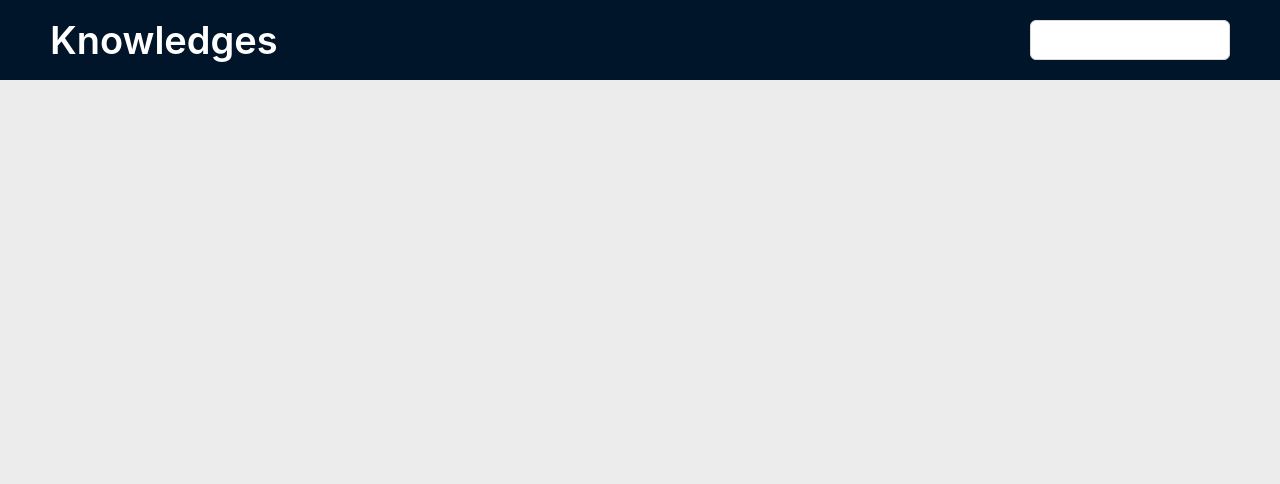
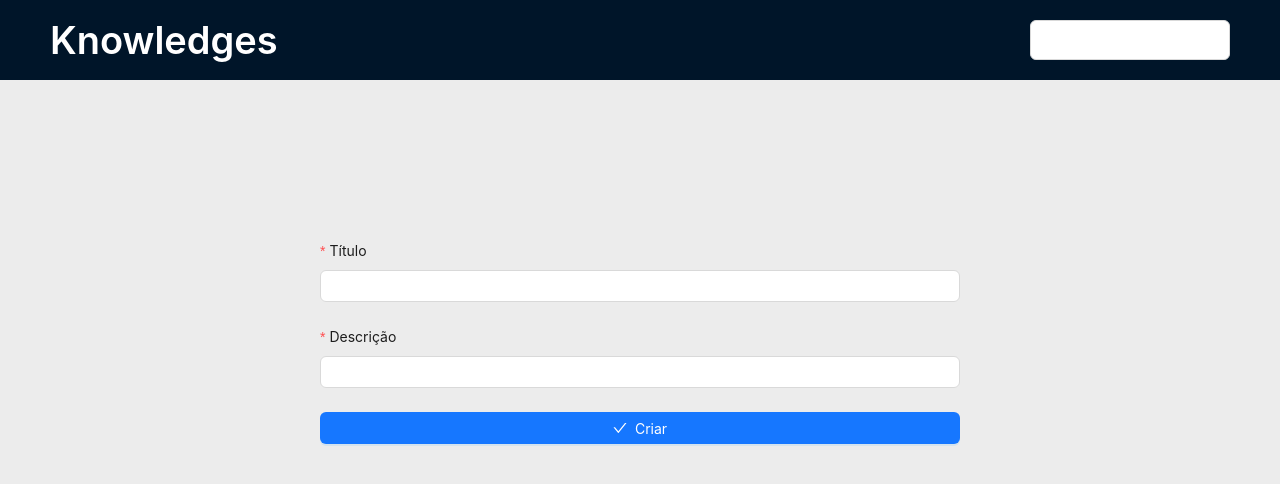
Before and after one commit to VitorComin/base-de-conhecimento, a React (Create React App) app: page /#/folder/create in a window 1280 px wide. Before the commit this address had no page. Shown: the top 484 px of the page. Built offline with nearby package versions, Linux system fonts and the light colour scheme.

Commit message:
knowledge and folder creation

```diff
--- a/package.json
+++ b/package.json
@@ -3,6 +3,7 @@
   "version": "0.1.0",
   "private": true,
   "dependencies": {
+    "@ant-design/icons": "^5.6.1",
     "@testing-library/dom": "^10.4.0",
     "@testing-library/jest-dom": "^6.6.3",
     "@testing-library/react": "^16.3.0",
--- a/src/App.tsx
+++ b/src/App.tsx
@@ -5,6 +5,8 @@ import KnowledgeFoldersList from "./components/KnowledgeFoldersList";
 import KnowledgesList from "./components/KnowledgesList";
 import Knowledge from "./components/Knowledge";
 import LayoutHeader from "./components/LayoutHeader";
+import KnowledgeCreate from "./components/KnowledgeCreate";
+import FolderCreate from "./components/FolderCreate";
 
 function App() {
   return (
@@ -25,6 +27,10 @@ function App() {
           <Route path="/" element={<KnowledgeFoldersList />} />
           <Route path="/folder/show/:id" element={<KnowledgesList />} />
           <Route path="/knowledge/show/:id" element={<Knowledge />} />
+          <Route path="folder/create/" element={<FolderCreate />} />
+          <Route path="folder/create/:id" element={<FolderCreate />} />
+          <Route path="knowledge/create/" element={<KnowledgeCreate />} />
+          <Route path="knowledge/create/:id" element={<KnowledgeCreate />} />
         </Routes>
       </Space>
     </Router>
--- /dev/null
+++ b/src/components/FolderCreate/index.tsx
@@ -0,0 +1,65 @@
+import { CheckOutlined } from "@ant-design/icons";
+import { Button, Form, Input, message } from "antd";
+import { createFolder } from "../../services/KnowledgeFolders";
+import { useNavigate } from "react-router-dom";
+
+const FolderCreate: React.FC = () => {
+  const [messageApi] = message.useMessage();
+  const navigate = useNavigate();
+
+  const onFinish = async (values: { title: string; description: string }) => {
+    try {
+      await createFolder(values);
+      messageApi.open({
+        type: "success",
+        content: "Pasta criada!",
+      });
+      navigate("/");
+    } catch (error) {
+      messageApi.open({
+        type: "error",
+        content: `Erro na criação: ${error}`,
+      });
+    }
+  };
+
+  return (
+    <Form
+      layout="vertical"
+      style={{ marginTop: "20vh", width: "50vw" }}
+      onFinish={onFinish}
+    >
+      <Form.Item
+        name="title"
+        label="Título"
+        required
+        style={{ width: "100%" }}
+        rules={[{ required: true, message: "O título é obrigatório." }]}
+      >
+        <Input />
+      </Form.Item>
+      <Form.Item
+        name="description"
+        label="Descrição"
+        required
+        style={{ width: "100%" }}
+        rules={[{ required: true, message: "A descrição é obrigatória." }]}
+      >
+        <Input />
+      </Form.Item>
+
+      <Form.Item>
+        <Button
+          icon={<CheckOutlined />}
+          style={{ width: "100%" }}
+          type="primary"
+          htmlType="submit"
+        >
+          Criar
+        </Button>
+      </Form.Item>
+    </Form>
+  );
+};
+
+export default FolderCreate;
--- /dev/null
+++ b/src/components/KnowledgeCreate/index.tsx
@@ -0,0 +1,97 @@
+import { CheckOutlined } from "@ant-design/icons";
+import { Button, Form, Input, message, Select } from "antd";
+import { useNavigate } from "react-router-dom";
+import { createKnowledge } from "../../services/Knowledges";
+import { useKnowledge } from "../../contexts/GeneralContext";
+
+const { TextArea } = Input;
+
+const KnowledgeCreate: React.FC = () => {
+  const { originalFolders } = useKnowledge();
+  const [messageApi] = message.useMessage();
+  const navigate = useNavigate();
+
+  const onFinish = async (values: {
+    title: string;
+    folderId: number;
+    author: string;
+    description: string;
+  }) => {
+    try {
+      await createKnowledge(values);
+      messageApi.open({
+        type: "success",
+        content: "Pasta criada!",
+      });
+      navigate("/");
+    } catch (error) {
+      messageApi.open({
+        type: "error",
+        content: `Erro na criação: ${error}`,
+      });
+    }
+  };
+
+  return (
+    <Form
+      layout="vertical"
+      style={{ marginTop: "10vh", width: "50vw" }}
+      onFinish={onFinish}
+    >
+      <Form.Item
+        name="title"
+        label="Título"
+        required
+        style={{ width: "100%" }}
+        rules={[{ required: true, message: "O título é obrigatório." }]}
+      >
+        <Input />
+      </Form.Item>
+      <Form.Item
+        name="folderId"
+        label="Pasta"
+        required
+        style={{ width: "100%" }}
+        rules={[{ required: true, message: "A pasta é obrigatória." }]}
+      >
+        <Select
+          options={originalFolders?.map((folder: any) => ({
+            label: folder.title,
+            value: folder.id,
+          }))}
+        />
+      </Form.Item>
+      <Form.Item
+        name="author"
+        label="Autor"
+        required
+        style={{ width: "100%" }}
+        rules={[{ required: true, message: "O autor é obrigatório." }]}
+      >
+        <Input />
+      </Form.Item>
+      <Form.Item
+        name="description"
+        label="Texto"
+        required
+        style={{ width: "100%" }}
+        rules={[{ required: true, message: "O texto é obrigatória." }]}
+      >
+        <TextArea rows={6} />
+      </Form.Item>
+
+      <Form.Item>
+        <Button
+          icon={<CheckOutlined />}
+          style={{ width: "100%" }}
+          type="primary"
+          htmlType="submit"
+        >
+          Criar
+        </Button>
+      </Form.Item>
+    </Form>
+  );
+};
+
+export default KnowledgeCreate;
--- a/src/services/KnowledgeFolders.ts
+++ b/src/services/KnowledgeFolders.ts
@@ -16,7 +16,10 @@ export function getFolderById(id: number): Promise<IFolder | undefined> {
 }
 
 export function createFolder(data: Omit<IFolder, "id">): Promise<IFolder> {
-  const newFolder: IFolder = { id: nextId++, ...data };
+  const newFolder: IFolder = {
+    id: Math.floor(Math.random() * 1000000),
+    ...data,
+  };
   knowledgeFolders.push(newFolder);
   return Promise.resolve(newFolder);
 }
```
Also changed, not shown: 2 other files (tests, documents, lock files or other folders).
